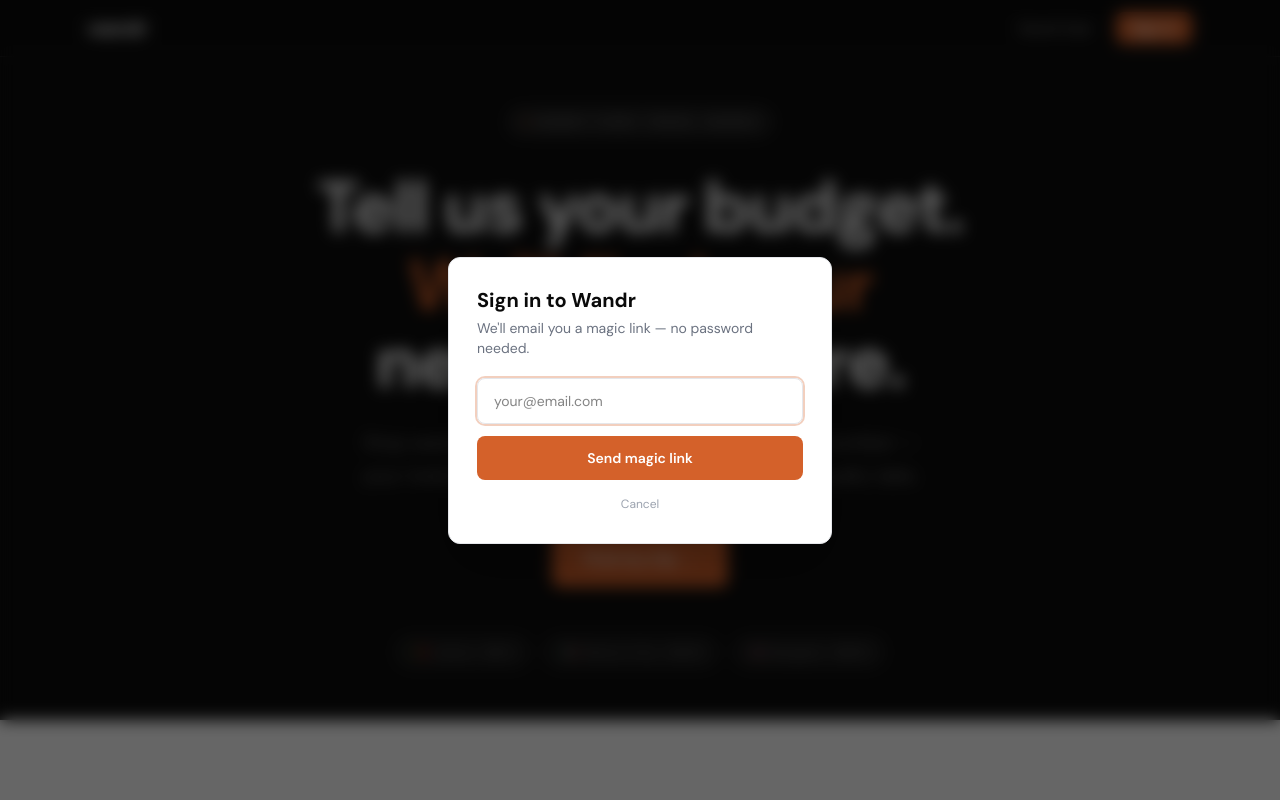
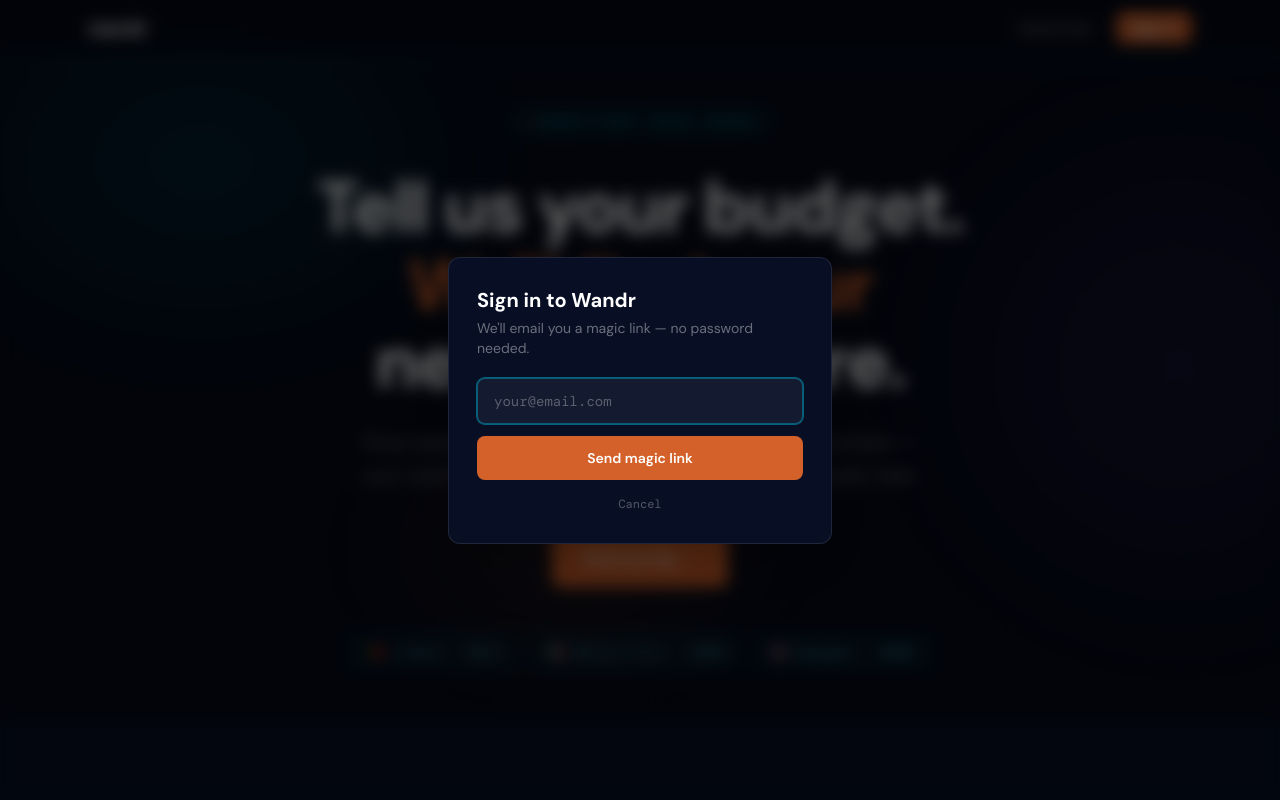
Before and after one commit to Iris-Chenn/wandr, a Next.js app: page / in a window 1280 px wide. Both pictures are taken after a click on the button "Sign in". Shown: the top 800 px of the page. Built offline with nearby package versions, Linux system fonts and the light colour scheme; no server answers.

Commit message:
New UI/UX

```diff
--- a/src/app/globals.css
+++ b/src/app/globals.css
@@ -22,7 +22,78 @@
 }
 
 body {
-  background-color: #FFFFFF;
+  background-color: #050A18;
   color: #0A0A0A;
   -webkit-font-smoothing: antialiased;
 }
+
+/* ── Dot-matrix grid ── */
+.dot-grid {
+  background-image: radial-gradient(circle, rgba(255, 255, 255, 0.06) 1px, transparent 1px);
+  background-size: 28px 28px;
+  pointer-events: none;
+}
+
+/* ── Aurora keyframes ── */
+@keyframes aurora-move {
+  0%, 100% { transform: translate(0, 0) scale(1); }
+  33%       { transform: translate(4%, -6%) scale(1.08); }
+  66%       { transform: translate(-3%, 4%) scale(0.95); }
+}
+
+@keyframes aurora-move-2 {
+  0%, 100% { transform: translate(0, 0) scale(1); }
+  33%       { transform: translate(-5%, 3%) scale(1.05); }
+  66%       { transform: translate(6%, -4%) scale(1.1); }
+}
+
+@keyframes aurora-move-3 {
+  0%, 100% { transform: translate(0, 0) scale(1); }
+  50%       { transform: translate(3%, 5%) scale(1.08); }
+}
+
+/* ── Aurora blobs ── */
+.aurora-1 {
+  position: absolute;
+  width: 700px;
+  height: 500px;
+  background: radial-gradient(ellipse, rgba(6, 182, 212, 0.13) 0%, transparent 70%);
+  top: -15%;
+  left: -10%;
+  animation: aurora-move 14s ease-in-out infinite;
+  pointer-events: none;
+}
+
+.aurora-2 {
+  position: absolute;
+  width: 600px;
+  height: 600px;
+  background: radial-gradient(ellipse, rgba(139, 92, 246, 0.1) 0%, transparent 70%);
+  top: 10%;
+  right: -15%;
+  animation: aurora-move-2 18s ease-in-out infinite;
+  pointer-events: none;
+}
+
+.aurora-3 {
+  position: absolute;
+  width: 500px;
+  height: 350px;
+  background: radial-gradient(ellipse, rgba(212, 97, 42, 0.09) 0%, transparent 70%);
+  bottom: 0;
+  left: 25%;
+  animation: aurora-move-3 11s ease-in-out infinite;
+  pointer-events: none;
+}
+
+.aurora-waitlist {
+  position: absolute;
+  width: 700px;
+  height: 500px;
+  background: radial-gradient(ellipse, rgba(6, 182, 212, 0.08) 0%, transparent 65%);
+  top: 50%;
+  left: 50%;
+  transform: translate(-50%, -50%);
+  animation: aurora-move 16s ease-in-out infinite;
+  pointer-events: none;
+}
--- a/src/app/page.tsx
+++ b/src/app/page.tsx
@@ -23,35 +23,46 @@
     desc: "We break down every dollar — flights, hotel, food, activities. No hidden surprises when you land.",
     tag: "Unique",
     tagColor: "#D4612A",
-    tagBg: "#FEE9DC",
+    tagBg: "rgba(212,97,42,0.15)",
+    borderFrom: "from-orange-500/25",
+    borderTo: "to-cyan-500/10",
   },
   {
     title: "AI personalization",
     desc: "Two people with the same $800 budget get different trips. We match destinations to how you travel.",
     tag: "AI-powered",
-    tagColor: "#1A7A6D",
-    tagBg: "#D0ECE7",
+    tagColor: "#22D3EE",
+    tagBg: "rgba(6,182,212,0.12)",
+    borderFrom: "from-cyan-500/25",
+    borderTo: "to-violet-500/10",
   },
   {
     title: "Stretch & save",
     desc: "Every result shows a base trip, a +10% upgrade, and a budget-cut version. You decide how to spend.",
     tag: "Fintech",
-    tagColor: "#6B4FA0",
-    tagBg: "#EDE9F8",
+    tagColor: "#A78BFA",
+    tagBg: "rgba(139,92,246,0.15)",
+    borderFrom: "from-violet-500/25",
+    borderTo: "to-orange-500/10",
   },
 ];
 
 export default function Home() {
   return (
-    <div className="min-h-screen bg-white">
+    <div className="min-h-screen bg-[#050A18]">
       <Navbar />
 
       {/* 1 — Hero */}
-      <section className="bg-[#0D0D0D] min-h-[90vh] flex flex-col items-center justify-center px-4 sm:px-6 text-center pt-14">
-        <div className="max-w-3xl mx-auto">
-          <div className="inline-flex items-center gap-2 bg-white/8 border border-white/10 rounded-full px-4 py-1.5 mb-8">
+      <section className="relative bg-[#050A18] min-h-[90vh] flex flex-col items-center justify-center px-4 sm:px-6 text-center pt-14 overflow-hidden">
+        <div className="absolute inset-0 dot-grid" />
+        <div className="aurora-1" />
+        <div className="aurora-2" />
+        <div className="aurora-3" />
+
+        <div className="relative z-10 max-w-3xl mx-auto">
+          <div className="inline-flex items-center gap-2 border border-cyan-500/30 bg-cyan-500/5 rounded-full px-4 py-1.5 mb-8">
             <span className="w-1.5 h-1.5 rounded-full bg-[#D4612A] animate-pulse" />
-            <span className="font-mono text-xs text-white/50 uppercase tracking-widest">Budget-first travel search</span>
+            <span className="font-mono text-xs text-cyan-400/80 uppercase tracking-widest">Budget-first travel search</span>
           </div>
 
           <h1 className="text-5xl sm:text-6xl lg:text-7xl font-bold leading-[1.08] text-white mb-6 tracking-tight">
@@ -73,7 +84,10 @@
 
           <div className="mt-12 flex flex-wrap justify-center gap-3">
             {["🇵🇹 Lisbon · $612", "🇲🇽 Mexico City · $490", "🇹🇭 Bangkok · $680"].map((item) => (
-              <span key={item} className="text-sm text-white/30 bg-white/5 border border-white/8 rounded-full px-4 py-1.5">
+              <span
+                key={item}
+                className="text-sm font-mono text-cyan-300/70 bg-cyan-500/5 border border-cyan-500/20 rounded px-4 py-1.5 shadow-[0_0_14px_rgba(6,182,212,0.08)]"
+              >
                 {item}
               </span>
             ))}
@@ -82,41 +96,44 @@
       </section>
 
       {/* 2 — Search */}
-      <section id="search" className="py-20 px-4 sm:px-6 bg-white border-b border-[#E5E7EB]">
+      <section id="search" className="py-20 px-4 sm:px-6 bg-[#080F25] border-y border-white/5">
         <div className="max-w-xl mx-auto">
           <div className="text-center mb-8">
-            <div className="font-mono text-xs text-[#9CA3AF] uppercase tracking-widest mb-2">Start here</div>
-            <h2 className="text-2xl font-bold text-[#0A0A0A]">How much do you have to spend?</h2>
+            <div className="font-mono text-xs text-cyan-400/60 uppercase tracking-widest mb-2">Start here</div>
+            <h2 className="text-2xl font-bold text-white">How much do you have to spend?</h2>
           </div>
           <BudgetInput />
         </div>
       </section>
 
       {/* 3 — Stats strip */}
-      <section className="py-10 px-4 sm:px-6 bg-[#F5F0E8] border-b border-[#E0D8C8]">
-        <div className="max-w-4xl mx-auto grid grid-cols-2 sm:grid-cols-4 gap-8 text-center">
+      <section className="py-12 px-4 sm:px-6 bg-[#050A18] border-b border-white/5">
+        <div className="max-w-4xl mx-auto grid grid-cols-2 sm:grid-cols-4 gap-4 text-center">
           {STATS.map((s) => (
-            <div key={s.label}>
-              <div className="font-mono text-2xl font-bold text-[#0A0A0A]">{s.value}</div>
-              <div className="text-xs text-[#9CA3AF] mt-1">{s.label}</div>
+            <div
+              key={s.label}
+              className="bg-white/[0.03] border border-white/8 rounded-xl py-5 px-4 backdrop-blur-sm hover:border-cyan-500/20 transition-colors"
+            >
+              <div className="font-mono text-2xl font-bold text-[#D4612A]">{s.value}</div>
+              <div className="text-xs text-white/40 mt-1 font-mono uppercase tracking-widest">{s.label}</div>
             </div>
           ))}
         </div>
       </section>
 
       {/* 4 — How it works */}
-      <section className="py-24 px-4 sm:px-6 bg-white border-b border-[#E5E7EB]">
+      <section className="py-24 px-4 sm:px-6 bg-[#080F25] border-b border-white/5">
         <div className="max-w-4xl mx-auto">
           <div className="mb-16">
-            <div className="font-mono text-xs text-[#9CA3AF] uppercase tracking-widest mb-3">How it works</div>
-            <h2 className="text-3xl font-bold text-[#0A0A0A]">Three steps to your next trip.</h2>
+            <div className="font-mono text-xs text-cyan-400/60 uppercase tracking-widest mb-3">How it works</div>
+            <h2 className="text-3xl font-bold text-white">Three steps to your next trip.</h2>
           </div>
           <div className="grid sm:grid-cols-3 gap-12">
             {HOW_IT_WORKS.map((step) => (
               <div key={step.n}>
-                <div className="font-mono text-xs text-[#D4612A] font-bold mb-4">{step.n}</div>
-                <h3 className="font-bold text-[#0A0A0A] text-lg mb-2">{step.title}</h3>
-                <p className="text-sm text-[#6B7280] leading-relaxed">{step.desc}</p>
+                <div className="font-mono text-xs text-cyan-400 font-bold mb-4 tracking-widest">{step.n}</div>
+                <h3 className="font-bold text-white text-lg mb-2">{step.title}</h3>
+                <p className="text-sm text-white/40 leading-relaxed">{step.desc}</p>
               </div>
             ))}
           </div>
@@ -124,16 +141,20 @@
       </section>
 
       {/* 5 — Features */}
-      <section className="py-24 px-4 sm:px-6 bg-[#F5F0E8] border-b border-[#E0D8C8]">
+      <section className="py-24 px-4 sm:px-6 bg-[#050A18] border-b border-white/5">
         <div className="max-w-4xl mx-auto">
           <div className="mb-16">
-            <div className="font-mono text-xs text-[#8A8A8A] uppercase tracking-widest mb-3">Why Wandr</div>
-            <h2 className="text-3xl font-bold text-[#0A0A0A]">Nobody owns the full budget.<br />Until now.</h2>
+            <div className="font-mono text-xs text-cyan-400/60 uppercase tracking-widest mb-3">Why Wandr</div>
+            <h2 className="text-3xl font-bold text-white">Nobody owns the full budget.<br />Until now.</h2>
           </div>
           <div className="grid sm:grid-cols-3 gap-6">
             {FEATURES.map((f) => (
-              <div key={f.title} className="bg-[#FFFCF7] border border-[#E0D8C8] rounded-xl p-6 hover:border-[#D4612A]/40 transition-colors">
-                <div className="flex items-center justify-between mb-4">
+              <div
+                key={f.title}
+                className={`relative p-px rounded-xl bg-gradient-to-br ${f.borderFrom} ${f.borderTo} hover:opacity-90 transition-opacity`}
+              >
+                <div className="bg-[#080F25] rounded-xl p-6 h-full">
+                  <div className="mb-4">
                     <span
                       className="text-xs font-mono font-semibold px-2.5 py-1 rounded-full"
                       style={{ color: f.tagColor, backgroundColor: f.tagBg }}
@@ -141,8 +162,9 @@
                       {f.tag}
                     </span>
                   </div>
-                <h3 className="font-bold text-[#0A0A0A] mb-2">{f.title}</h3>
-                <p className="text-sm text-[#6B7280] leading-relaxed">{f.desc}</p>
+                  <h3 className="font-bold text-white mb-2">{f.title}</h3>
+                  <p className="text-sm text-white/40 leading-relaxed">{f.desc}</p>
+                </div>
               </div>
             ))}
           </div>
@@ -150,14 +172,14 @@
       </section>
 
       {/* 6 — The gap */}
-      <section className="py-24 px-4 sm:px-6 bg-[#F5F0E8] border-b border-[#E0D8C8]">
+      <section className="py-24 px-4 sm:px-6 bg-[#080F25] border-b border-white/5">
         <div className="max-w-3xl mx-auto">
-          <div className="font-mono text-xs text-[#8A8A8A] uppercase tracking-widest mb-6">The gap</div>
-          <h2 className="text-4xl sm:text-5xl font-bold text-[#0A0A0A] leading-tight mb-6">
+          <div className="font-mono text-xs text-cyan-400/60 uppercase tracking-widest mb-6">The gap</div>
+          <h2 className="text-4xl sm:text-5xl font-bold text-white leading-tight mb-6">
             Google Flights asks<br />&quot;Where to?&quot;
           </h2>
           <p className="text-2xl font-bold text-[#D4612A] mb-6">We ask &quot;How much?&quot;</p>
-          <p className="text-[#6B7280] leading-relaxed max-w-xl">
+          <p className="text-white/40 leading-relaxed max-w-xl">
             Skyscanner, Expedia, and Google Flights assume you know where you&apos;re going.
             Wandr flips the model — your budget is the starting point, not an afterthought.
           </p>
@@ -165,8 +187,9 @@
       </section>
 
       {/* 7 — Waitlist CTA */}
-      <section className="bg-[#0D0D0D] py-24 px-4 sm:px-6">
-        <div className="max-w-xl mx-auto text-center">
+      <section className="relative bg-[#050A18] py-24 px-4 sm:px-6 overflow-hidden">
+        <div className="aurora-waitlist" />
+        <div className="relative z-10 max-w-xl mx-auto text-center">
           <div className="font-mono text-xs text-[#D4612A] uppercase tracking-widest mb-4">Early access</div>
           <h2 className="text-3xl font-bold text-white mb-3">Be first to know.</h2>
           <p className="text-white/40 mb-8">
@@ -177,10 +200,10 @@
       </section>
 
       {/* Footer */}
-      <footer className="bg-[#0D0D0D] border-t border-white/10 py-8 px-4 sm:px-6">
+      <footer className="bg-[#050A18] border-t border-white/5 py-8 px-4 sm:px-6">
         <div className="max-w-6xl mx-auto flex flex-col sm:flex-row items-center justify-between gap-4">
-          <span className="font-bold text-white">wandr</span>
-          <span className="text-sm text-white/20">© 2026 Wandr · Travel made accessible</span>
+          <span className="font-mono font-bold text-white">wandr</span>
+          <span className="text-sm text-white/20 font-mono">© 2026 Wandr · Travel made accessible</span>
         </div>
       </footer>
     </div>
@@ -211,7 +234,7 @@
   };
 
   if (submitted) {
-    return <p className="text-[#D4612A] font-semibold">✓ You&apos;re on the list.</p>;
+    return <p className="text-[#D4612A] font-semibold font-mono">✓ You&apos;re on the list.</p>;
   }
 
   return (
@@ -222,7 +245,7 @@
         onChange={(e) => setEmail(e.target.value)}
         placeholder="your@email.com"
         required
-        className="flex-1 bg-white/8 border border-white/15 rounded-lg px-4 py-3 text-sm text-white placeholder-white/30 focus:outline-none focus:ring-2 focus:ring-[#D4612A]/40"
+        className="flex-1 bg-white/5 border border-white/10 rounded-lg px-4 py-3 text-sm text-white placeholder-white/30 focus:outline-none focus:ring-1 focus:ring-cyan-500/50 focus:border-cyan-500/40 font-mono"
       />
       <button
         type="submit"
--- a/src/components/Navbar.tsx
+++ b/src/components/Navbar.tsx
@@ -21,7 +21,7 @@
 
   return (
     <>
-      <nav className="fixed top-0 left-0 right-0 z-50 bg-[#0D0D0D]/95 backdrop-blur-sm border-b border-white/10">
+      <nav className="fixed top-0 left-0 right-0 z-50 bg-[#050A18]/95 backdrop-blur-md border-b border-cyan-500/15 shadow-[0_1px_24px_rgba(6,182,212,0.06)]">
         <div className="max-w-6xl mx-auto px-4 sm:px-6 h-14 flex items-center justify-between">
           <Link href="/" className="font-bold text-xl text-white tracking-tight">
             wandr
@@ -58,17 +58,17 @@
           onClick={() => setShowModal(false)}
         >
           <div
-            className="bg-white rounded-xl p-7 w-full max-w-sm shadow-2xl border border-[#E5E7EB]"
+            className="bg-[#080F25] border border-white/10 rounded-xl p-7 w-full max-w-sm shadow-2xl"
             onClick={(e) => e.stopPropagation()}
           >
-            <h2 className="text-xl font-bold text-[#0A0A0A] mb-1">Sign in to Wandr</h2>
-            <p className="text-sm text-[#6B7280] mb-5">We&apos;ll email you a magic link — no password needed.</p>
+            <h2 className="text-xl font-bold text-white mb-1">Sign in to Wandr</h2>
+            <p className="text-sm text-white/40 mb-5">We&apos;ll email you a magic link — no password needed.</p>
 
             {sent ? (
               <div className="text-center py-4">
-                <div className="text-3xl mb-3">✉️</div>
-                <div className="font-semibold text-[#0A0A0A] mb-1">Check your inbox</div>
-                <p className="text-sm text-[#6B7280]">We sent a link to <strong>{email}</strong>. Click it to sign in.</p>
+                <div className="font-mono text-cyan-400 text-2xl mb-3">✓</div>
+                <div className="font-semibold text-white mb-1">Check your inbox</div>
+                <p className="text-sm text-white/40">We sent a link to <strong className="text-white">{email}</strong>. Click it to sign in.</p>
               </div>
             ) : (
               <form onSubmit={handleSignIn} className="space-y-3">
@@ -79,7 +79,7 @@
                   placeholder="your@email.com"
                   required
                   autoFocus
-                  className="w-full border border-[#E5E7EB] rounded-lg px-4 py-3 text-sm focus:outline-none focus:ring-2 focus:ring-[#D4612A]/30"
+                  className="w-full bg-white/5 border border-white/10 rounded-lg px-4 py-3 text-sm text-white placeholder-white/30 focus:outline-none focus:ring-1 focus:ring-cyan-500/50 focus:border-cyan-500/40 font-mono"
                 />
                 <button
                   type="submit"
@@ -93,7 +93,7 @@
 
             <button
               onClick={() => setShowModal(false)}
-              className="mt-4 w-full text-center text-xs text-[#9CA3AF] hover:text-[#6B7280]"
+              className="mt-4 w-full text-center text-xs text-white/30 hover:text-white/60 transition-colors font-mono"
             >
               Cancel
             </button>
```
Lines whose indentation alone changed are shown as unchanged.
